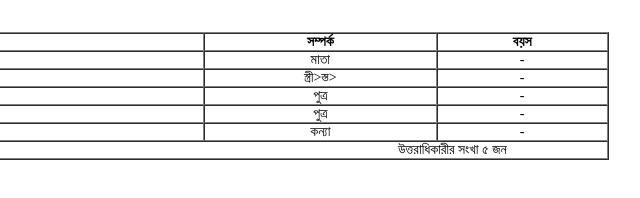
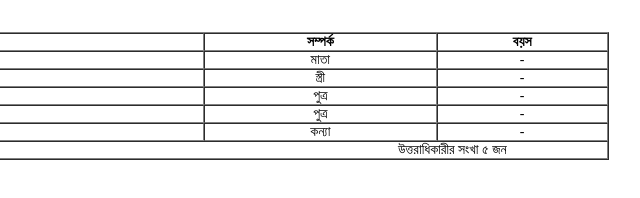
Before and after one commit to Saktaup/index.php-onlinetrack-warish_onosondan-tid-20253613860006429, a plain HTML site: page index.html in a window 1280 px wide. Shown: the part 500-698 px from the top of the page, 600-1240 px from the left. Drawn offline with Linux system fonts and the light colour scheme.

Commit message:
Update index.html

```diff
--- a/index.html
+++ b/index.html
@@ -222,7 +222,7 @@
             <tr>
                 <td style="text-align:center;">২</td>
                 <td style=""> হাজেরা বেগম</td>
-                <td style="text-align:center;">স্ত্রী>স্ত>
+                <td style="text-align:center;">স্ত্রী</td>
                 <td style="text-align:center;">-</td>
             </tr>
             <tr>
```
